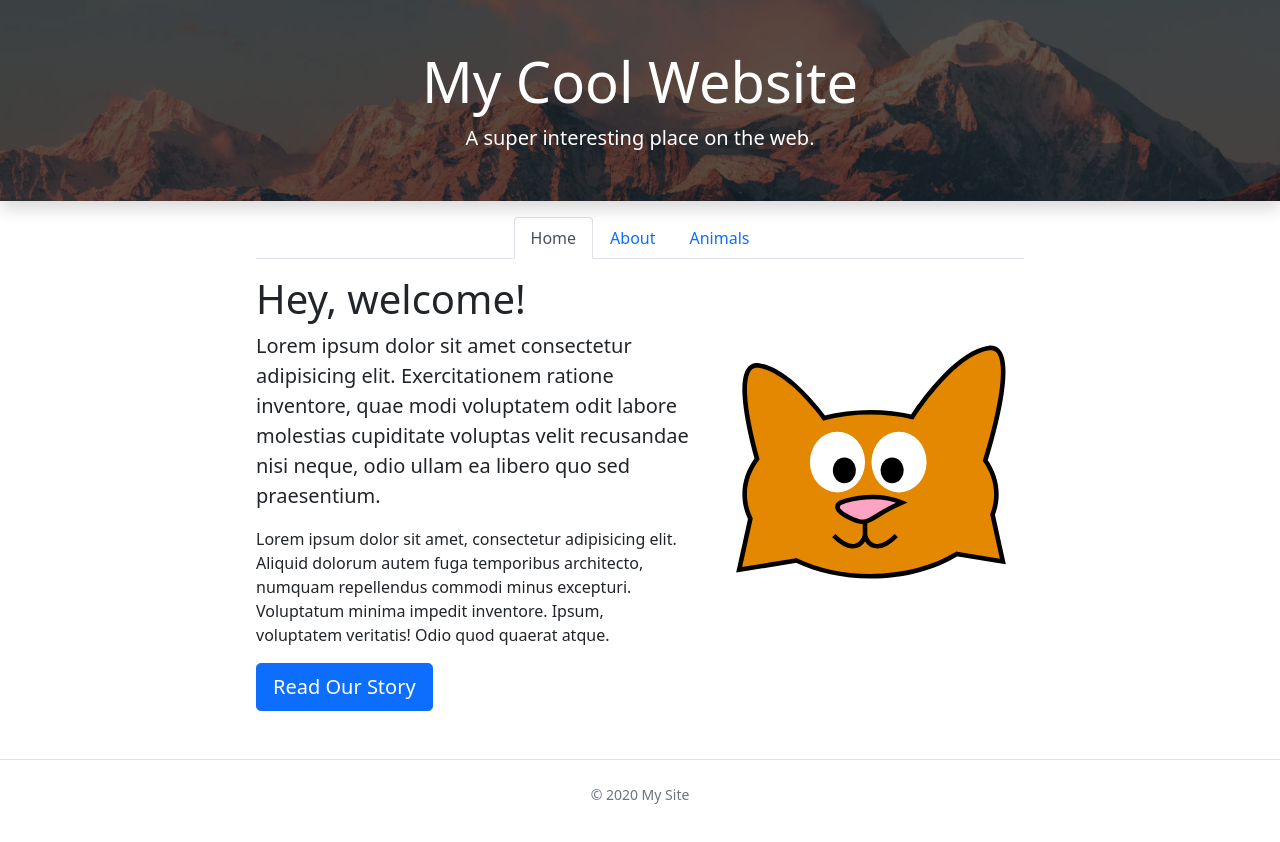
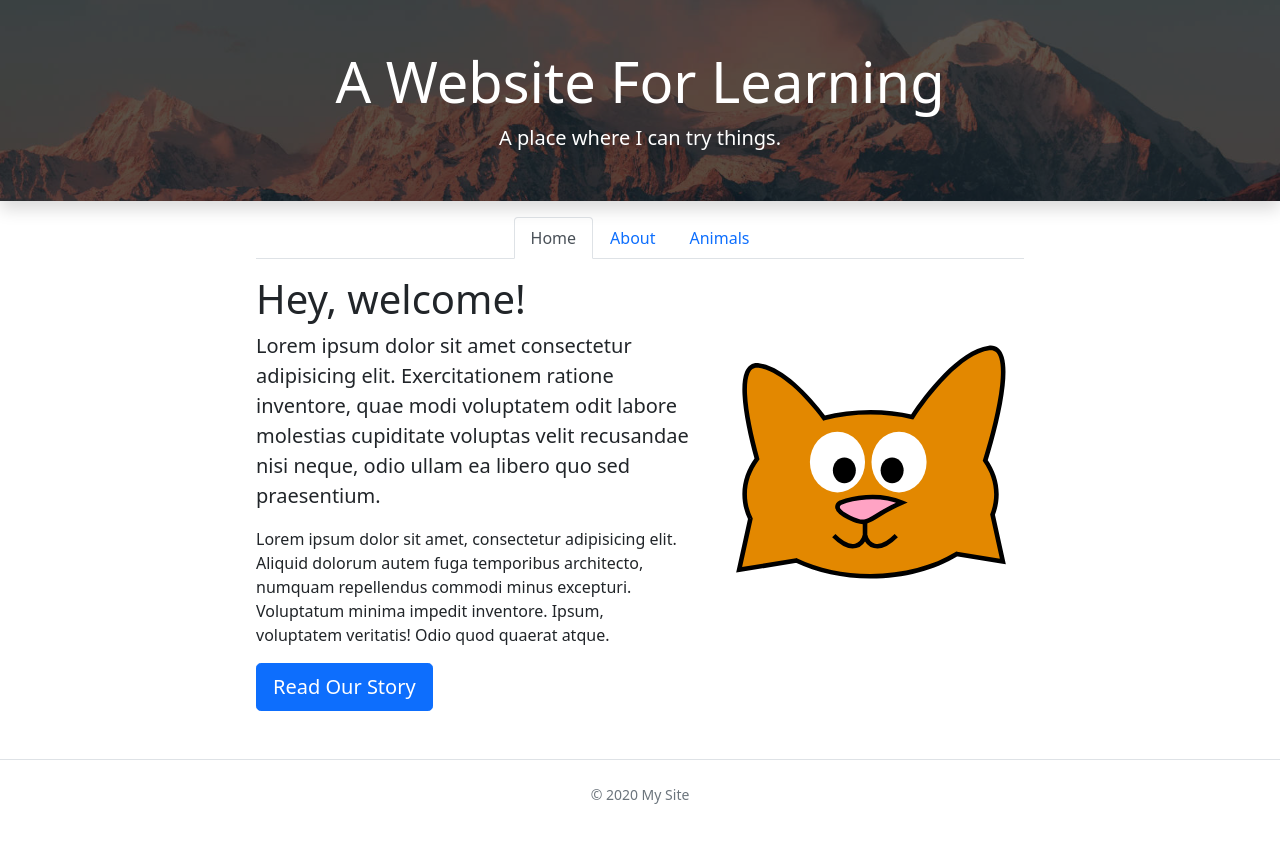
Before and after one commit to biscaboy/udemy-webdev-example-site, a plain HTML site: page index.html in a window 1280 px wide. Drawn offline with nearby package versions, Linux system fonts and the light colour scheme.

Commit message:
Changed Headlines

```diff
--- a/index.html
+++ b/index.html
@@ -8,8 +8,8 @@
   </head>
   <body>
     <div class="my-bg-photo bg-secondary text-white py-5 text-center shadow">
-      <h1 class="display-4">My Cool Website</h1>
-      <p class="lead mb-0">A super interesting place on the web.</p>
+      <h1 class="display-4">A Website For Learning</h1>
+      <p class="lead mb-0">A place where I can try things.</p>
     </div>
 
     <div class="container my-custom-container pt-3">
```
